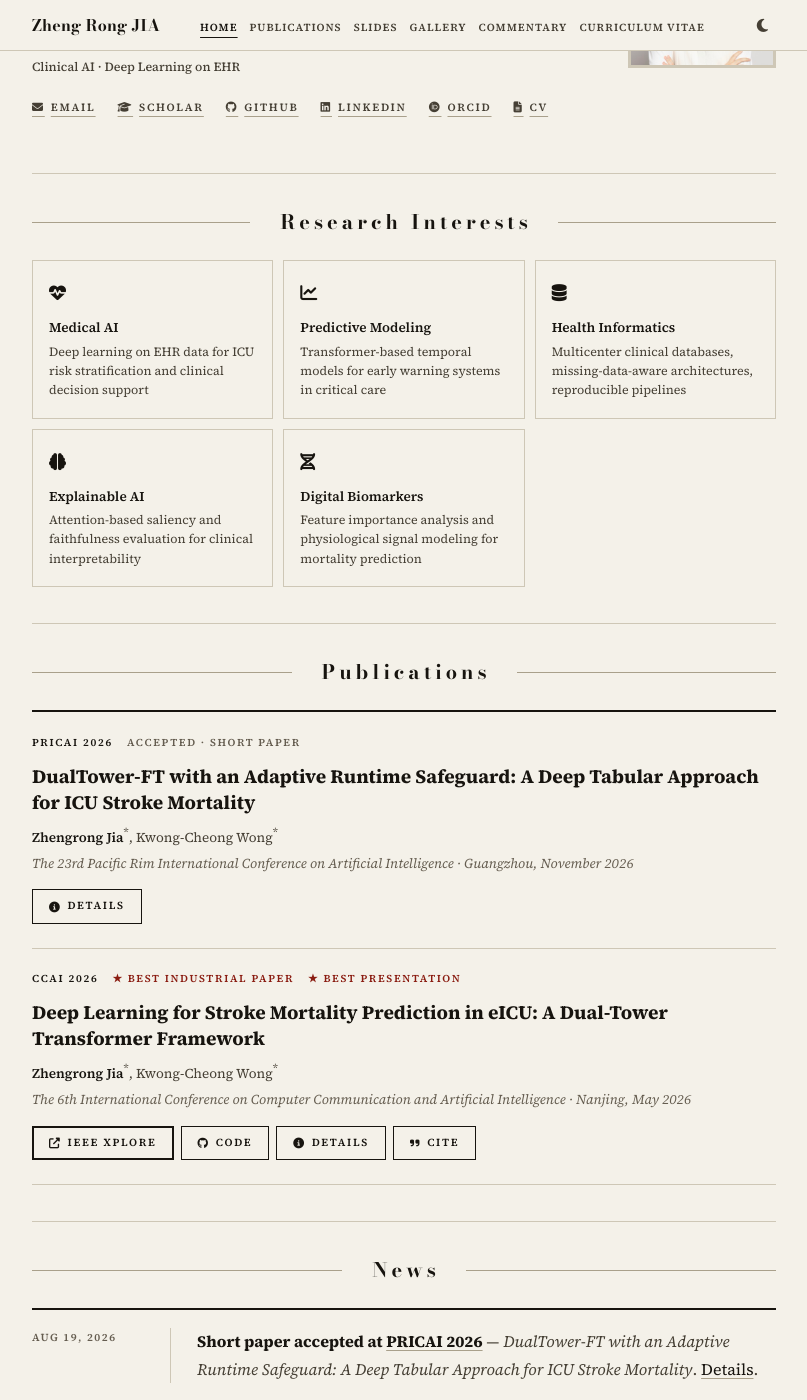
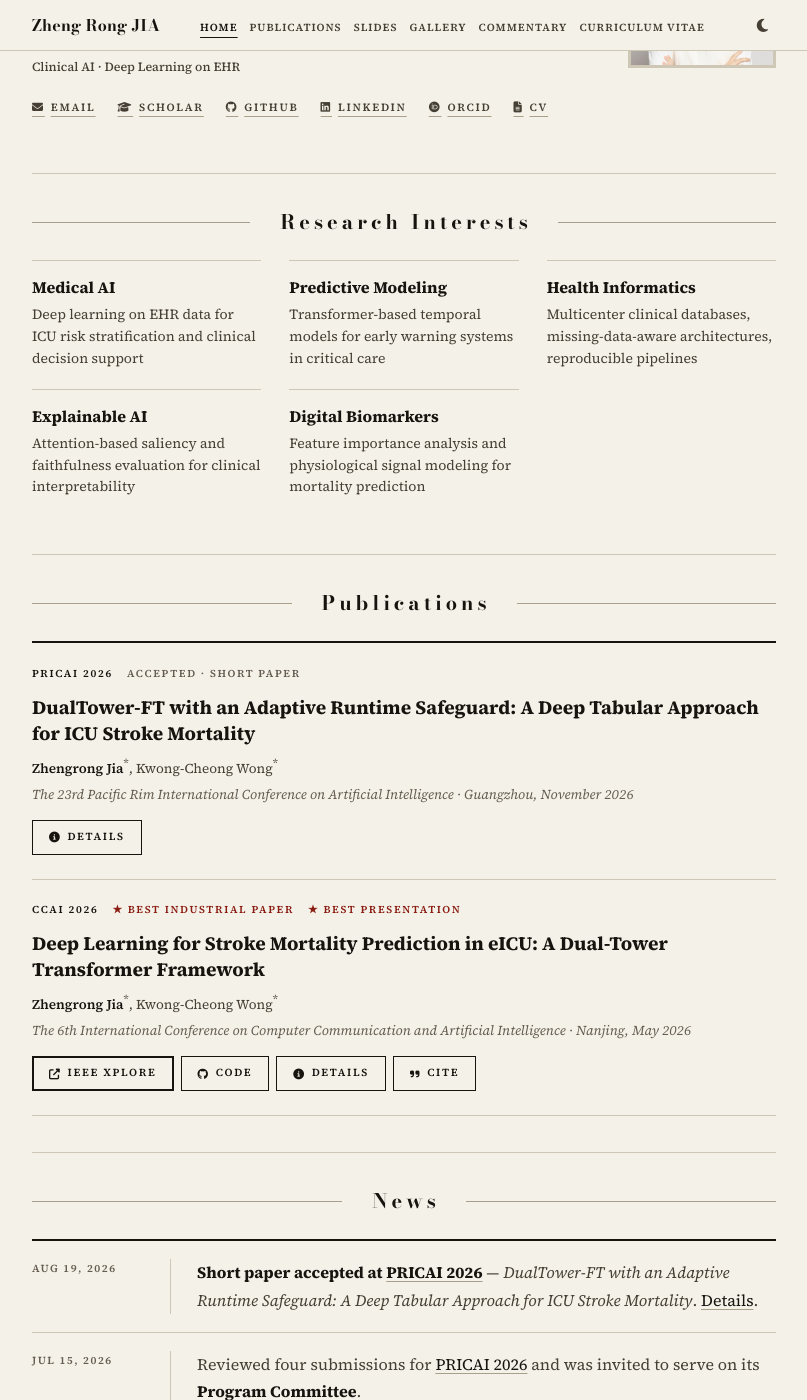
Before and after one commit to ZR-JIA/zr-jia.github.io, a Jekyll site: the page built from _pages/index.md, in a window 1280 px wide and 1400 px high, scrolled down 244 px. Shown: the whole window, without its empty margins (236-1043 px from the left). Built offline with Jekyll 4.4.1, drawn with Linux system fonts in a browser that asks for light colours.

Commit message:
style: set research interests as entries, not cards
Drop the boxed cards and their decorative icons. Each interest becomes a
short entry under a hairline, in keeping with the Zaichang Broadsheet
principle that text, not icons or boxes, carries structure.

- remove the five decorative Font Awesome icons from the markup rather
  than hiding them, so no dead elements remain
- replace the box, tint and hover state with a top hairline; the entries
  are not links, so a hover state only suggested they were
- titles grow to 16px bold and descriptions to 14px

Icons on functional links (the profile links and publication buttons)
are kept.

```diff
--- a/_pages/index.md
+++ b/_pages/index.md
@@ -45,27 +45,22 @@ description: "Independent AI researcher specializing in Clinical AI and deep lea
     <p class="section-label">Research Interests</p>
     <div class="interests-grid">
       <div class="interest-card">
-        <div class="interest-icon"><i class="fas fa-heartbeat"></i></div>
         <p class="interest-title">Medical AI</p>
         <p class="interest-desc">Deep learning on EHR data for ICU risk stratification and clinical decision support</p>
       </div>
       <div class="interest-card">
-        <div class="interest-icon"><i class="fas fa-chart-line"></i></div>
         <p class="interest-title">Predictive Modeling</p>
         <p class="interest-desc">Transformer-based temporal models for early warning systems in critical care</p>
       </div>
       <div class="interest-card">
-        <div class="interest-icon"><i class="fas fa-database"></i></div>
         <p class="interest-title">Health Informatics</p>
         <p class="interest-desc">Multicenter clinical databases, missing-data-aware architectures, reproducible pipelines</p>
       </div>
       <div class="interest-card">
-        <div class="interest-icon"><i class="fas fa-brain"></i></div>
         <p class="interest-title">Explainable AI</p>
         <p class="interest-desc">Attention-based saliency and faithfulness evaluation for clinical interpretability</p>
       </div>
       <div class="interest-card">
-        <div class="interest-icon"><i class="fas fa-dna"></i></div>
         <p class="interest-title">Digital Biomarkers</p>
         <p class="interest-desc">Feature importance analysis and physiological signal modeling for mortality prediction</p>
       </div>
--- a/assets/css/main.css
+++ b/assets/css/main.css
@@ -1106,39 +1106,28 @@ img { max-width: 100%; height: auto; }
 .interests-grid {
   display: grid;
   grid-template-columns: repeat(auto-fill, minmax(190px, 1fr));
-  gap: 10px;
+  gap: 0 28px;
   margin-top: 4px;
 }
 
+/* No box: each interest is a short entry under a hairline. It is not a
+   link, so it has no hover state to suggest one. */
 .interest-card {
-  background: var(--color-surface);
-  border: 1px solid var(--color-border);
-  padding: 18px 16px;
-  transition: border-color var(--transition), background var(--transition);
-}
-
-.interest-card:hover {
-  border-color: var(--color-accent);
-  background: var(--color-accent-muted);
-}
-
-.interest-icon {
-  font-size: 17px;
-  color: var(--color-accent);
-  margin-bottom: 10px;
+  border-top: 1px solid var(--rule);
+  padding: 16px 0 20px;
 }
 
 .interest-title {
   font-family: var(--font-text);
-  font-size: 13.5px;
-  font-weight: 600;
-  color: var(--color-text);
-  margin-bottom: 5px;
+  font-size: 16px;
+  font-weight: 700;
+  color: var(--color-text);
+  margin-bottom: 6px;
   line-height: 1.3;
 }
 
 .interest-desc {
-  font-size: 12.5px;
+  font-size: 14px;
   color: var(--color-text-secondary);
   line-height: 1.55;
   margin: 0;
```
